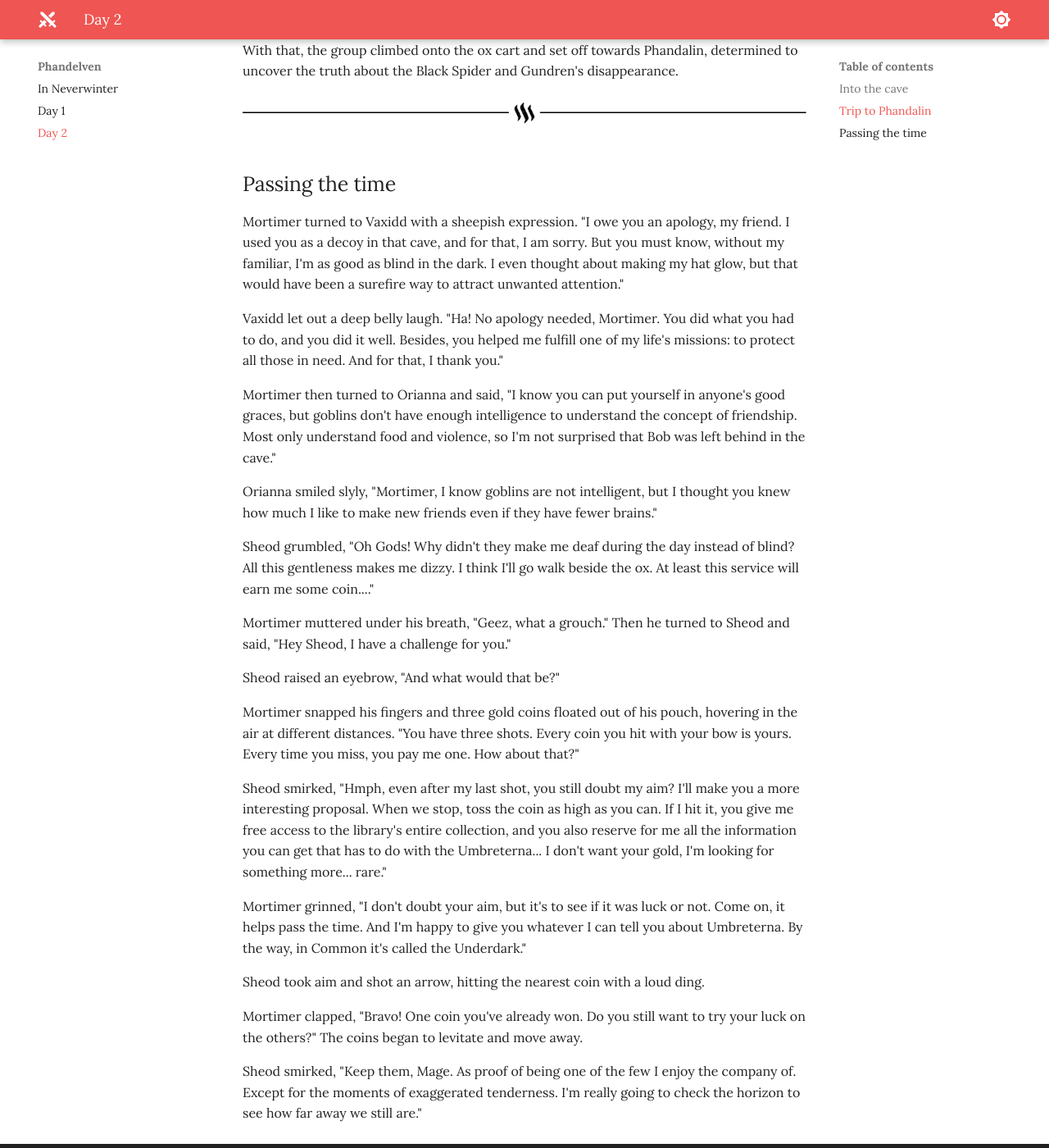
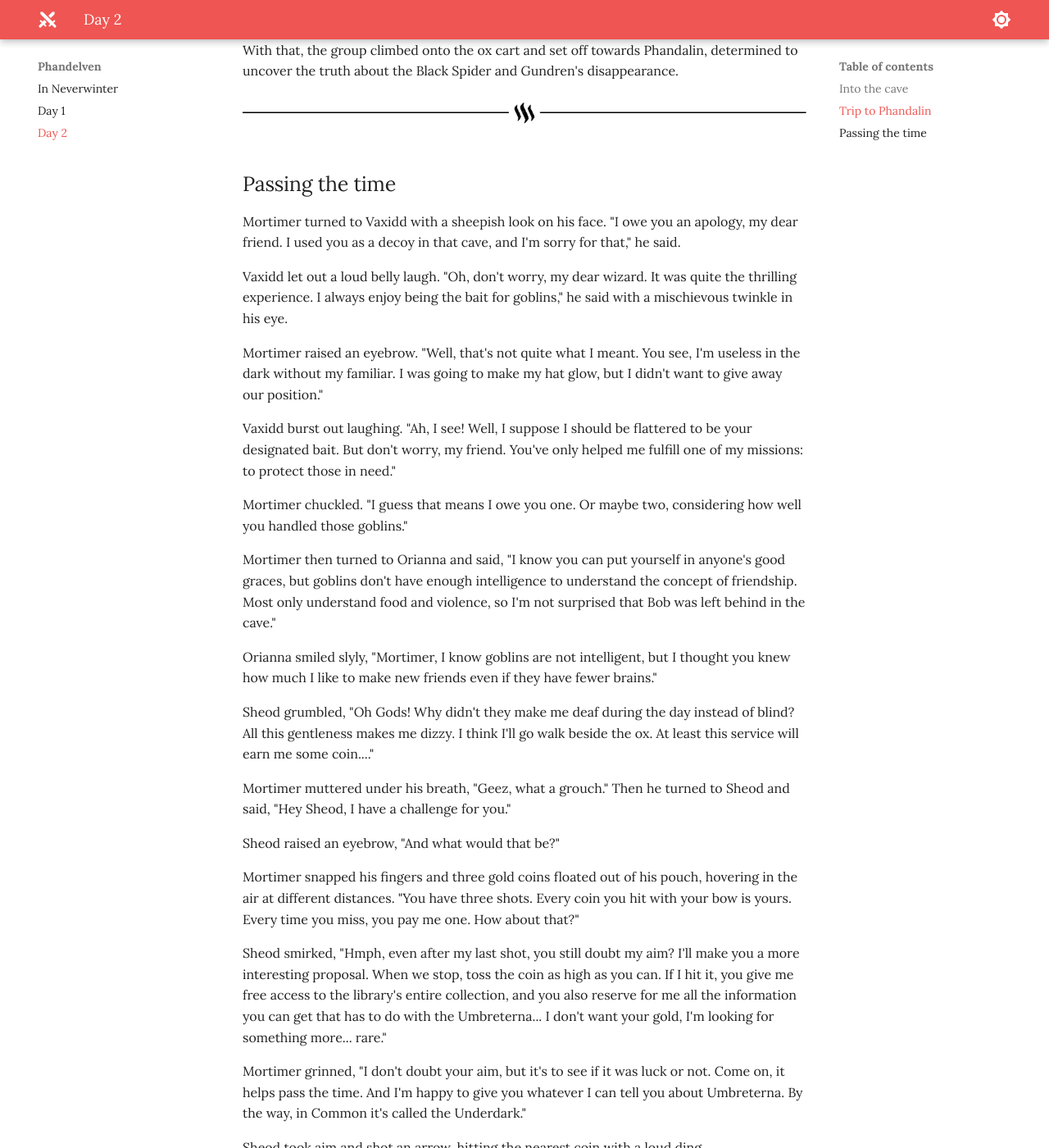
Before and after one commit to jonasmcferreira/adventures, an MkDocs documentation site: the page built from docs/phandelven/02.md, in a window 1280 px wide and 1400 px high, scrolled down 6208 px. Shown: the whole window at 82% size. Built offline with MkDocs 1.6.1 and Material for MkDocs 9.7.7, drawn with Linux system fonts in a browser that asks for light colours; some of the changed text lies outside the part shown.

Commit message:
modified docs/phandelven/02.md

```diff
--- a/docs/phandelven/02.md
+++ b/docs/phandelven/02.md
@@ -151,9 +151,15 @@ With that, the group climbed onto the ox cart and set off towards Phandalin, det
 ## Passing the time
 
 
-Mortimer turned to Vaxidd with a sheepish expression. "I owe you an apology, my friend. I used you as a decoy in that cave, and for that, I am sorry. But you must know, without my familiar, I'm as good as blind in the dark. I even thought about making my hat glow, but that would have been a surefire way to attract unwanted attention."
+Mortimer turned to Vaxidd with a sheepish look on his face. "I owe you an apology, my dear friend. I used you as a decoy in that cave, and I'm sorry for that," he said.
 
-Vaxidd let out a deep belly laugh. "Ha! No apology needed, Mortimer. You did what you had to do, and you did it well. Besides, you helped me fulfill one of my life's missions: to protect all those in need. And for that, I thank you."
+Vaxidd let out a loud belly laugh. "Oh, don't worry, my dear wizard. It was quite the thrilling experience. I always enjoy being the bait for goblins," he said with a mischievous twinkle in his eye.
+
+Mortimer raised an eyebrow. "Well, that's not quite what I meant. You see, I'm useless in the dark without my familiar. I was going to make my hat glow, but I didn't want to give away our position."
+
+Vaxidd burst out laughing. "Ah, I see! Well, I suppose I should be flattered to be your designated bait. But don't worry, my friend. You've only helped me fulfill one of my missions: to protect those in need."
+
+Mortimer chuckled. "I guess that means I owe you one. Or maybe two, considering how well you handled those goblins."
 
 Mortimer then turned to Orianna and said, "I know you can put yourself in anyone's good graces, but goblins don't have enough intelligence to understand the concept of friendship. Most only understand food and violence, so I'm not surprised that Bob was left behind in the cave."
 
```
Also changed, not shown: other parts of docs/phandelven/02.md (+1 -1 lines).
